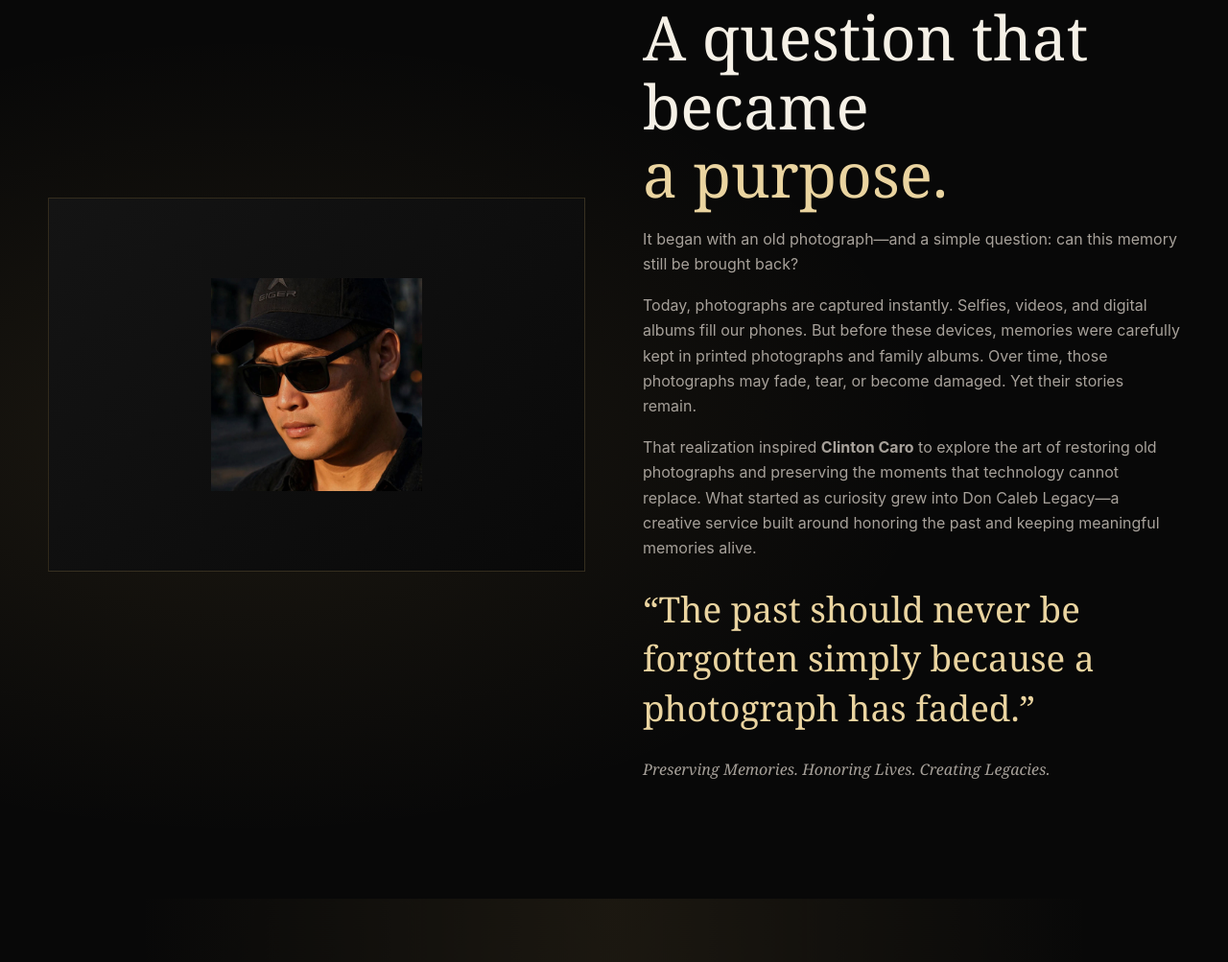
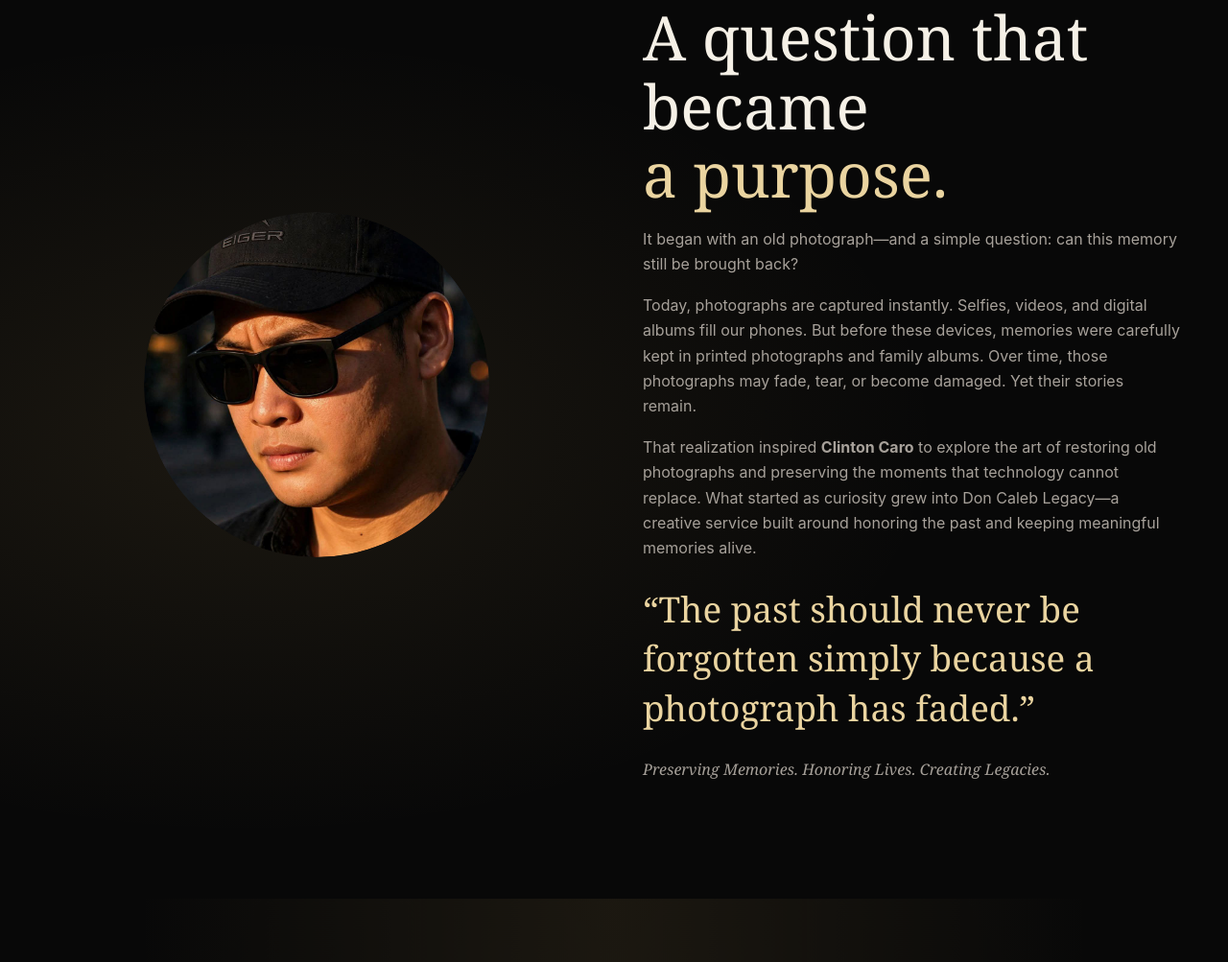
Before and after one commit to doncaleblegacy/don-caleb-legacy-website, a plain HTML site: page index.html in a window 1280 px wide. Shown: the part 6688-7691 px from the top of the page at 96% size. Drawn offline with Linux system fonts and the light colour scheme.

Commit message:
Add circular frame styles for founder image
Added styles for circular founder image.

```diff
--- a/index.html
+++ b/index.html
@@ -371,6 +371,27 @@ html[lang="fil"] .hero h1 span {
     #000 55%,
     transparent 100%
   );
+}
+    /* FOUNDER IMAGE - CIRCULAR FRAME */
+.founder-visual {
+  width: min(100%, 360px);
+  aspect-ratio: 1 / 1;
+  min-height: 0;
+  margin: auto;
+  padding: 0;
+  border: 0;
+  border-radius: 50%;
+  overflow: hidden;
+  background: transparent;
+}
+
+.founder-visual img {
+  width: 100%;
+  height: 100%;
+  object-fit: cover;
+  object-position: center;
+  border-radius: 50%;
+  opacity: 1;
 }
   </style>
 </head>
```
